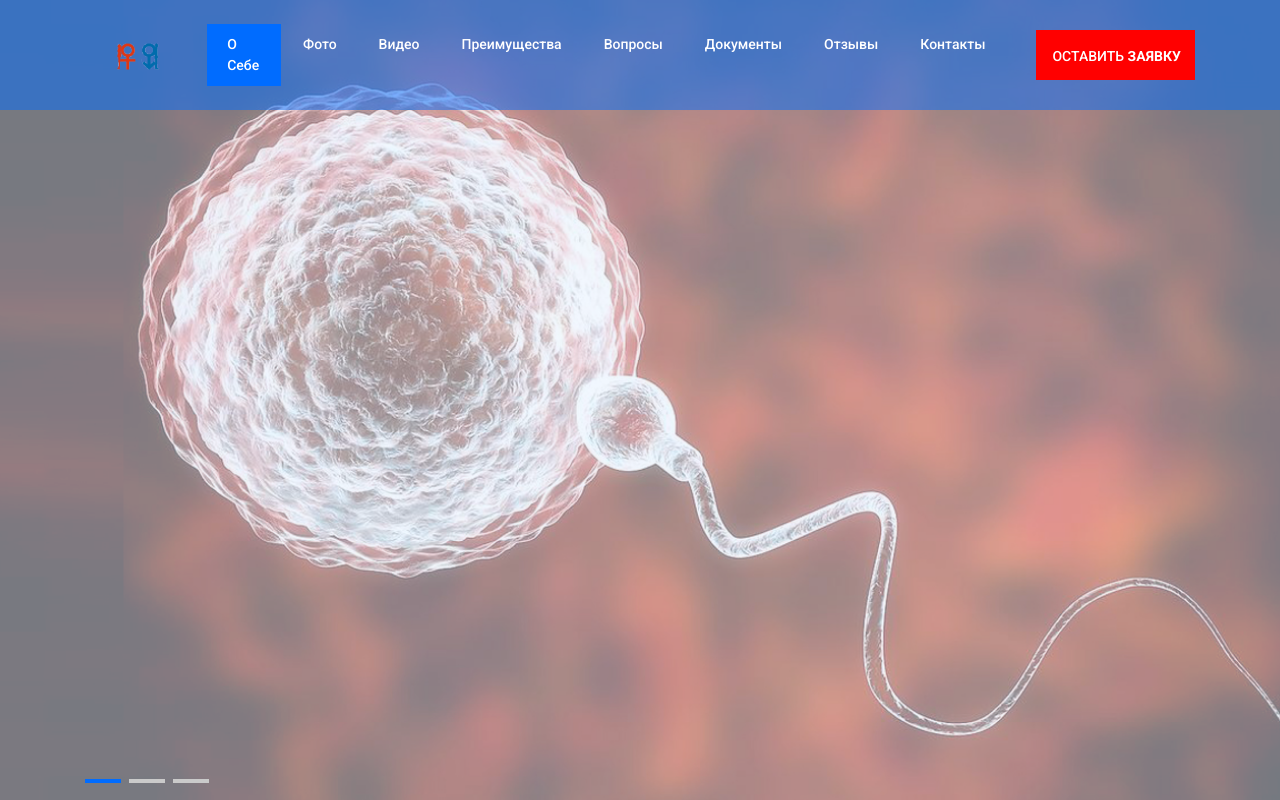
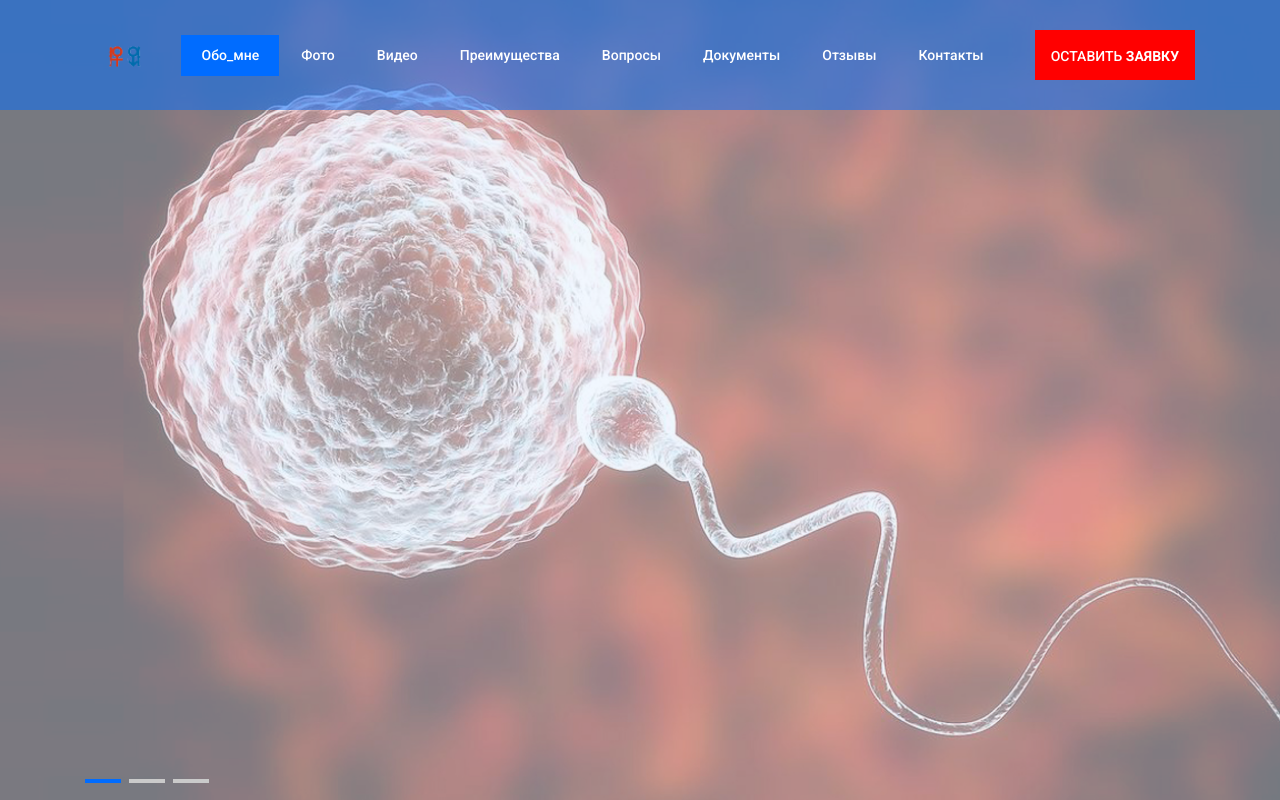
Before and after one commit to Lanzim68/_my_med, a plain HTML site: page index.html in a window 1280 px wide. Shown: the top 800 px of the page. Drawn offline with Linux system fonts and the light colour scheme; files whose address does not match are found by name.

Commit message:
Update index.html

```diff
--- a/index.html
+++ b/index.html
@@ -57,7 +57,7 @@
                                     <!-- Menu Area -->
                                     <ul class="navbar-nav ml-auto">
                                         <li class="nav-item active">
-                                            <a class="nav-link" href="#ich">О себе <span class="sr-only"></span></a>
+                                            <a class="nav-link" href="#ich">Обо_мне<span class="sr-only"></span></a>
                                         </li>
 
              <!-- Старое меню ниже-->
```
